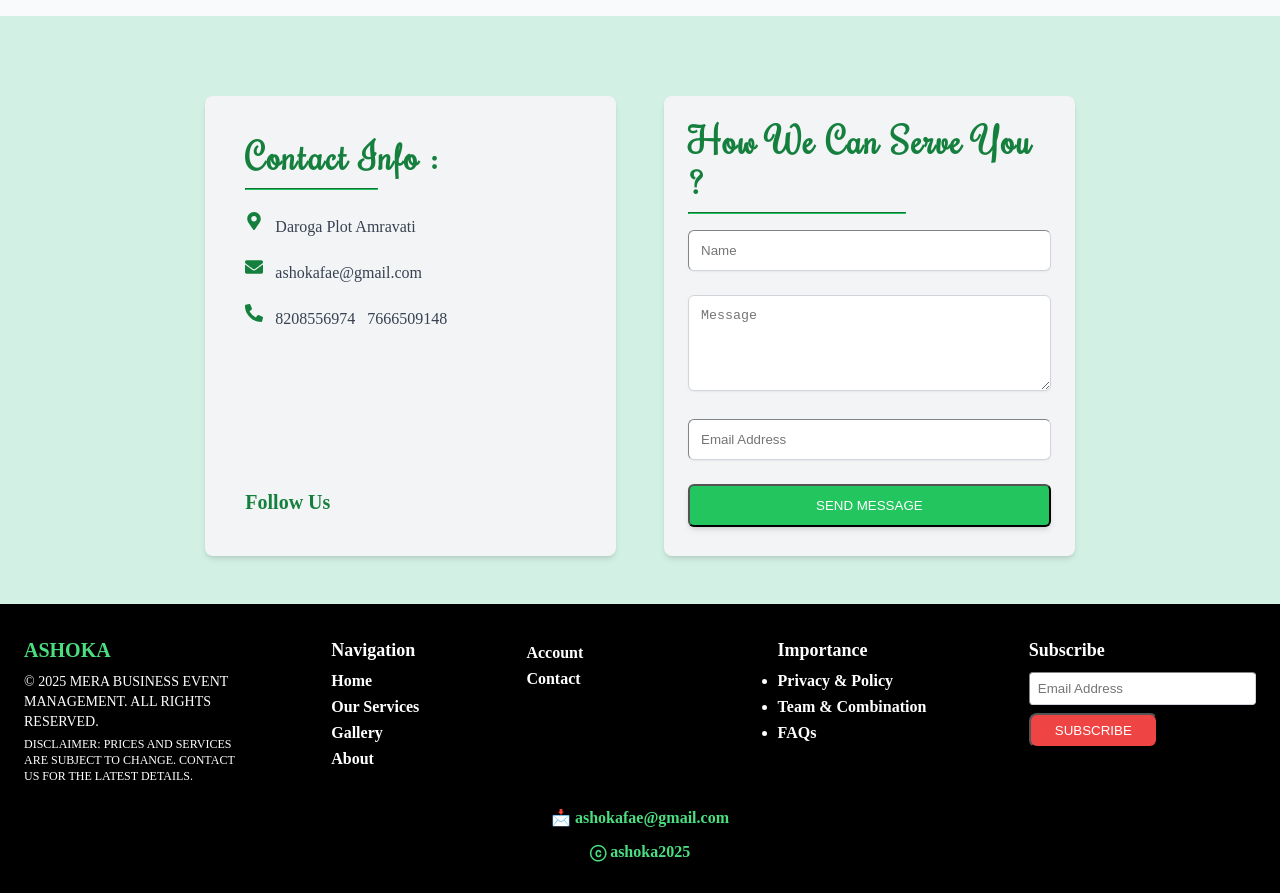
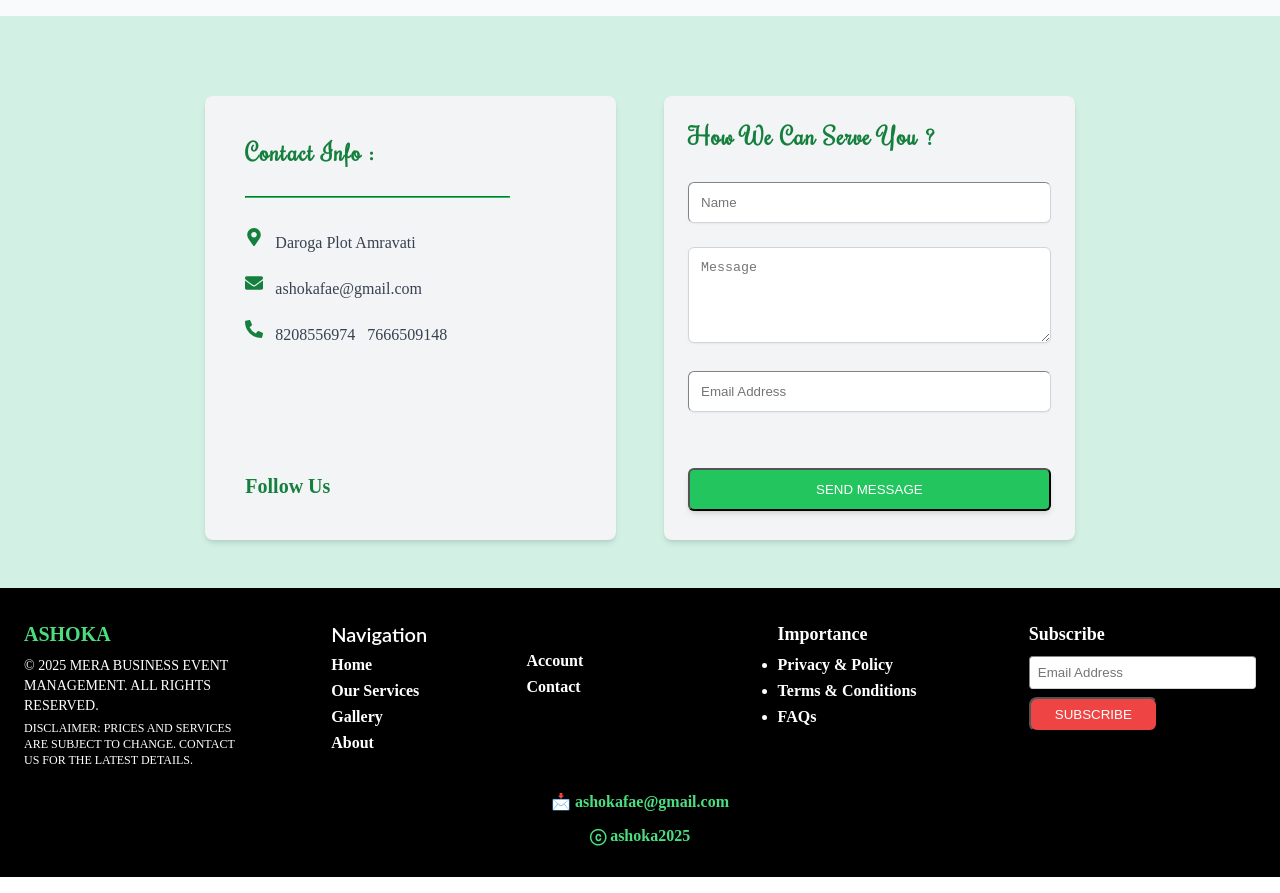
Before and after one commit to pavantech01/ashokafae, a React (Create React App) app in the folder client-ashokafae/: page /events in a window 1280 px wide. Shown: the part 1720-2613 px from the top of the page. Built offline with nearby package versions, Linux system fonts and the light colour scheme; a web font is replaced by a local one.

Commit message:
landing page minor changes

```diff
--- a/client-ashokafae/src/App.js
+++ b/client-ashokafae/src/App.js
@@ -18,6 +18,7 @@ import PageNotFound from './pages/PageNotFound/PageNotFound';
 import FAQSection from './components/FAQSection/FAQSection';
 import Account from './pages/Account/Account';
 import Events from './pages/AshokaEvents/Events';
+import TopButton from './components/TopButton/TopButton';
 
 
 function App() {
@@ -25,6 +26,7 @@ function App() {
     <Router>
       <div className="flex flex-col min-h-screen bg-gray-100">
         <Navbar />
+        <TopButton/>
         <Routes>
           <Route path="/" element={<WeddingPlannerWebsite />} />
           <Route path="/home" element={<WeddingPlannerWebsite />} />
--- a/client-ashokafae/src/components/ContactUs/ContactUs.jsx
+++ b/client-ashokafae/src/components/ContactUs/ContactUs.jsx
@@ -7,10 +7,10 @@ const ContactUs = () => {
             <div className="container mx-auto flex flex-col md:flex-row justify-center gap-12">
                 {/* Contact Info Section */}
                 <div className="bg-gray-100 p-10 rounded-lg shadow-md w-full md:w-1/3">
-                    <h2 className="text-4xl tracking-wider font-bold font-rochester text-green-700 mb-3">Contact Info :</h2>
-                    <hr className="border-green-500 mb-4 w-2/5" />
-                    <div className="space-y-4">
-                        <div className="flex items-center gap-3 ">
+                    <h2 className="text-2xl tracking-wider font-bold font-rochester text-green-700 mb-3">Contact Info :</h2>
+                    <hr className="border-green-500 mb-2 w-4/5 relative top-4" />
+                    <div className="space-y-4 relative top-8">
+                        <div className="flex items-center gap-3">
                             <FaMapMarkerAlt className="text-green-700 text-lg" />
                             <span className="text-gray-700 pt-3">Daroga Plot Amravati</span>
                         </div>
@@ -30,8 +30,9 @@ const ContactUs = () => {
 
                 {/* Contact Form Section */}
                 <div className="bg-gray-100 p-6 rounded-lg shadow-md w-full md:w-1/3">
-                    <h2 className="text-4xl tracking-wider font-bold text-green-700 mb-3 font-rochester">How We Can Serve You ?</h2>
-                    <hr className="border-green-500 mb-4 w-3/5" />
+                    <h2 className="text-2xl tracking-wider font-bold text-green-700 mb-3 font-rochester">How We Can Serve You ?</h2>
+                    <p>&nbsp;</p>
+                    {/* <hr className="border-green-500 mb-4 w-6/7" /> */}
                     <form className="space-y-6">
                         <div className="relative">
                             <input
@@ -59,7 +60,7 @@ const ContactUs = () => {
                             />
                         </div>
 
-                        <button className="w-full bg-green-500 text-white py-3 px-6 rounded-md shadow-md hover:bg-green-700 transition duration-300 transform hover:scale-105">
+                        <button className="w-full bg-green-500 text-white py-3 px-6 rounded-md shadow-md hover:bg-green-700 transition duration-300 transform hover:scale-105 relative top-8">
                             SEND MESSAGE
                         </button>
                     </form>
--- a/client-ashokafae/src/components/FAQSection/FAQSection.jsx
+++ b/client-ashokafae/src/components/FAQSection/FAQSection.jsx
@@ -52,8 +52,8 @@ export default function FAQSection() {
     };
 
     return (
-        <section className="pt-16">
-            <div className="max-w-5xl mx-auto p-6">
+        <section className="m-10">
+            <div className="max-w-5xl mx-auto ">
                 {/* Title Section */}
                 <h2 className="text-center text-xl mt-6 font-semibold text-gray-600">Have Any Question</h2>
                 <h1 className="text-4xl font-semibold text-center my-3">Frequently Asked Questions</h1>
--- a/client-ashokafae/src/components/Footer/Footer.jsx
+++ b/client-ashokafae/src/components/Footer/Footer.jsx
@@ -17,7 +17,7 @@ const Footer = () => {
 
                 {/* Navigation */}
                 <div>
-                    <h3 className="font-semibold text-lg ml-14 ">Navigation</h3>
+                    <h3 className="font-semibold text-xl ml-14 font-lato">Navigation</h3>
                     <ul className="mt-2 space-y-2 list-none ml-14 ">
                         <li><a href="/" className="text-white font-bold no-underline hover:underline">Home</a></li>
                         <li><a href="/services" className="text-white font-bold no-underline hover:underline">Our Services</a></li>
@@ -28,7 +28,7 @@ const Footer = () => {
                     </ul>
                 </div>
 
-                <ul className="mt-2 space-y-2 list-none">
+                <ul className="mt-8 space-y-2 list-none">
                 <li><a href="/account" className="text-white font-bold no-underline hover:underline">Account</a></li>
                 <li><a href="/contact" className="text-white font-bold no-underline hover:underline">Contact</a></li>
                 </ul>
@@ -37,10 +37,10 @@ const Footer = () => {
 
                 {/* Importance */}
                 <div>
-                    <h3 className="font-semibold text-lg">Importance</h3>
+                    <h3 className="font-semibold text-lg ">Importance</h3>
                     <ul className="mt-2 space-y-2">
                         <li><a href="/privacy-policy" className="text-white font-bold no-underline hover:underline">Privacy & Policy</a></li>
-                        <li><a href="/team-combination" className="text-white font-bold no-underline hover:underline">Team & Combination</a></li>
+                        <li><a href="/team-combination" className="text-white font-bold no-underline hover:underline">Terms & Conditions</a></li>
                         <li><a href="/faq" className="text-white font-bold no-underline hover:underline">FAQs</a></li>
                     </ul>
                 </div>
--- a/client-ashokafae/src/components/TestimonialsSection/TestimonialsSection.jsx
+++ b/client-ashokafae/src/components/TestimonialsSection/TestimonialsSection.jsx
@@ -58,7 +58,7 @@ const TestimonialsSection = () => {
         <section className='bg-gray-100 min-h-screen'>
             <div className="max-w-7xl mx-auto px-8 py-20">
 
-                <div className="text-center mb-16">
+                <div className="text-center mb-8">
                     <h2 className="text-3xl font-bold text-gray-900 mb-4">What Our Clients Say</h2>
                     <p className="text-lg text-gray-600 max-w-2xl mx-auto">
                         Hear from our happy clients about their experiences with our event planning services
--- /dev/null
+++ b/client-ashokafae/src/components/TopButton/TopButton.jsx
@@ -0,0 +1,30 @@
+import React, { useState, useEffect } from 'react';
+import { FaAngleUp } from 'react-icons/fa';
+
+function TopButton() {
+    const [isVisible, setIsVisible] = useState(false);
+
+    useEffect(() => {
+        const handleScroll = () => {
+            if (window.scrollY > window.innerHeight) {
+                setIsVisible(true);
+            } else {
+                setIsVisible(false);
+            }
+        };
+
+        window.addEventListener('scroll', handleScroll);
+        return () => window.removeEventListener('scroll', handleScroll);
+    }, []);
+
+    return (
+        <div className={`fixed bottom-2 right-2 z-50 transition-opacity duration-300 ${isVisible ? 'opacity-100' : 'opacity-0 pointer-events-none'}`}>
+            <button className="rounded-full p-1 w-8 h-8 bg-green-500 hover:bg-green-600 text-white font-bold transition duration-300 ease-in-out"
+                onClick={() => window.scrollTo({ top: 0, behavior: 'smooth' })}>
+                <FaAngleUp size={15} />
+            </button>
+        </div>
+    );
+}
+
+export default TopButton;
--- a/client-ashokafae/src/components/WeddingPlanner/WeddingPlannerWebsite.jsx
+++ b/client-ashokafae/src/components/WeddingPlanner/WeddingPlannerWebsite.jsx
@@ -5,6 +5,8 @@ import { FontAwesomeIcon } from "@fortawesome/react-fontawesome";
 import { faChevronDown } from "@fortawesome/free-solid-svg-icons";
 import TestimonialsSection from "../TestimonialsSection/TestimonialsSection";
 import ContactUs from "../ContactUs/ContactUs";
+import FAQSection from "../FAQSection/FAQSection";
+// import TopButton from "../TopButton/TopButton";
 
 const teamMembers = [
     {
@@ -44,8 +46,10 @@ const WeddingPlannerWebsite = () => {
 
     return (
         <div className="min-h-screen">
+
+
             <hr className="block md:hidden border-white border-solid border-2 bg-gray-50" />
-
+            {/* <TopButton/> */}
             {/* Hero Section */}
             <section className="relative min-h-screen">
                 <div className="relative">
@@ -293,6 +297,8 @@ const WeddingPlannerWebsite = () => {
 
 
             <TestimonialsSection />
+            <FAQSection/>
+
             <div className="w-full min-h-screen bg-gray-100">
                 {/* Hero Section */}
                 <div
@@ -311,7 +317,6 @@ const WeddingPlannerWebsite = () => {
                         </button>
                     </div>
                 </div>
-
                 {/* Gallery Section */}
                 <div className="grid grid-cols-1 md:grid-cols-4 gap-1 mt-1  ">
                     <img
```
Also changed, not shown: 1 other file (tests, documents, lock files or other folders).
